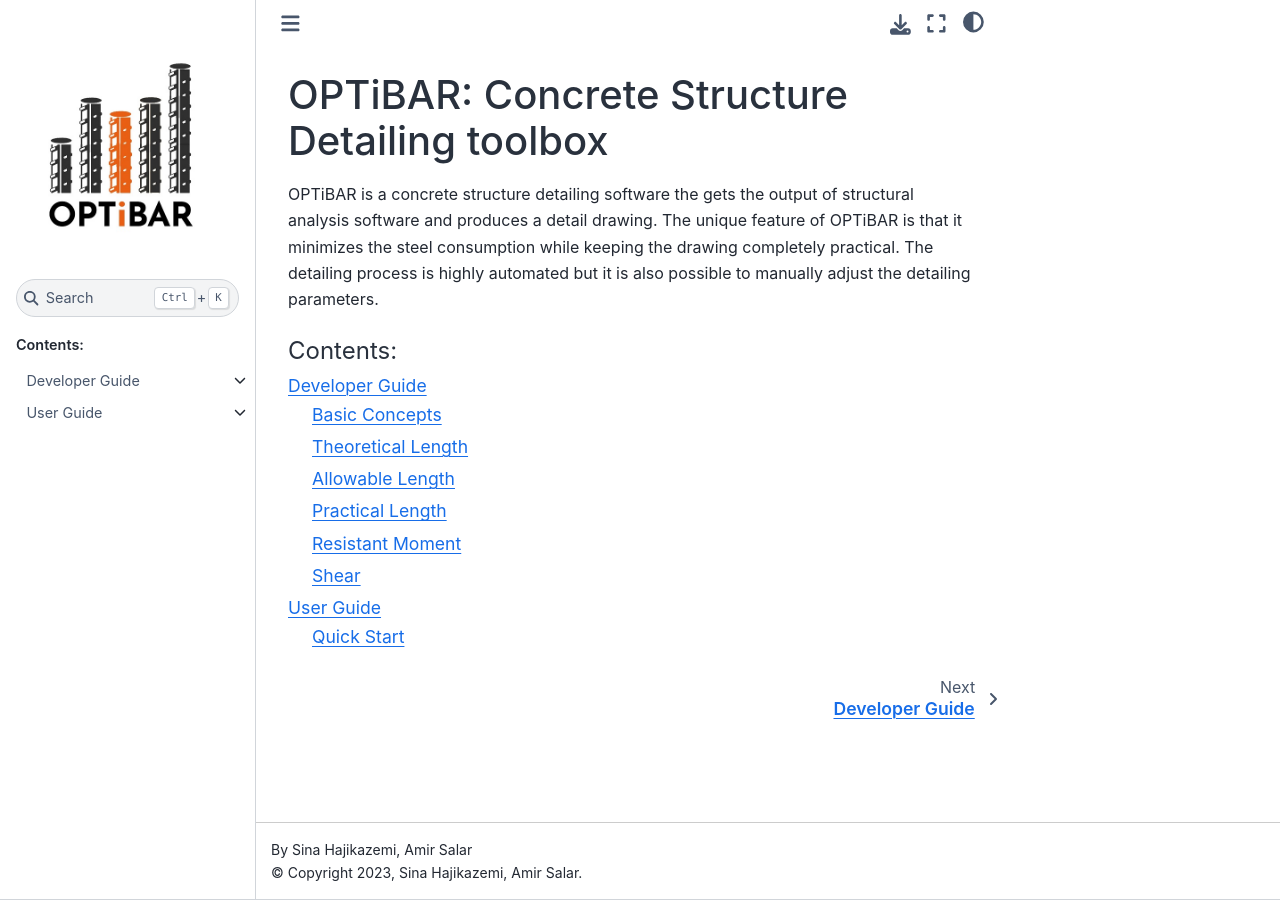
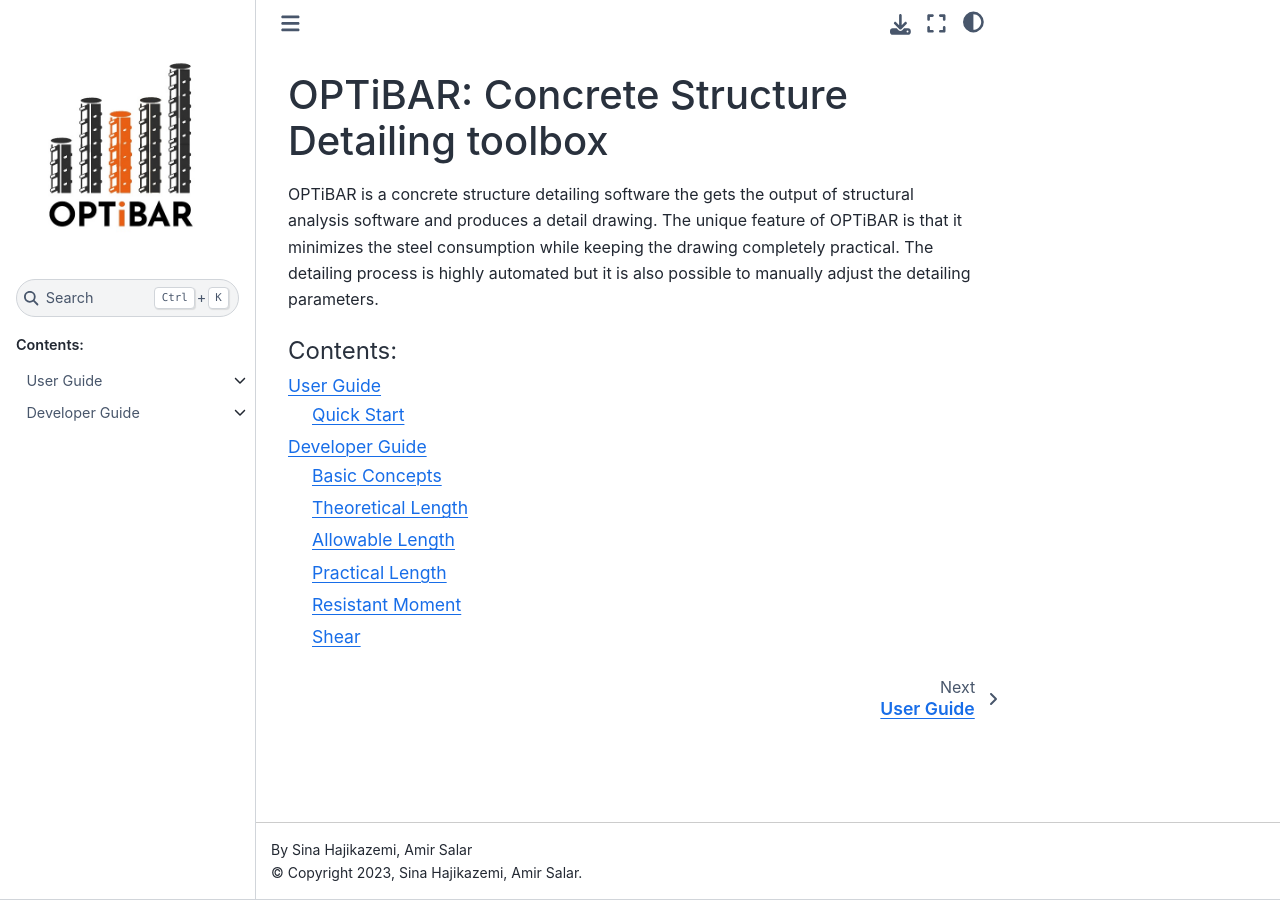
Before and after one commit to OPTiBAR/OPTiBAR, a Sphinx documentation site: the page built from docs/source/index.rst, in a window 1280 px wide. Built offline with Sphinx 7.4.7 and the Sphinx Book theme 1.1.4, drawn with Linux system fonts in a browser that asks for light colours; part of the change alters nothing that is shown.

```diff
--- a/docs/source/index.rst
+++ b/docs/source/index.rst
@@ -13,5 +13,5 @@ The detailing process is highly automated but it is also possible to manually ad
    :maxdepth: 2
    :caption: Contents:
 
-   dev/index
-   user/index
+   tutorial/index
+   explanation/index
```
Also changed, not shown: docs/source/explanation/allowable.rst (renamed from docs/source/dev/allowable.rst), docs/source/explanation/index.rst (renamed from docs/source/dev/index.rst), docs/source/explanation/intro.rst (renamed from docs/source/dev/intro.rst), docs/source/explanation/moment.rst (renamed from docs/source/dev/moment.rst), docs/source/explanation/practical.rst (renamed from docs/source/dev/practical.rst), docs/source/explanation/shear.rst (renamed from docs/source/dev/shear.rst), docs/source/explanation/theoretical.rst (renamed from docs/source/dev/theoretical.rst), docs/source/tutorial/index.rst (renamed from docs/source/user/index.rst), docs/source/tutorial/quickstart.rst (renamed from docs/source/user/quickstart.rst).
